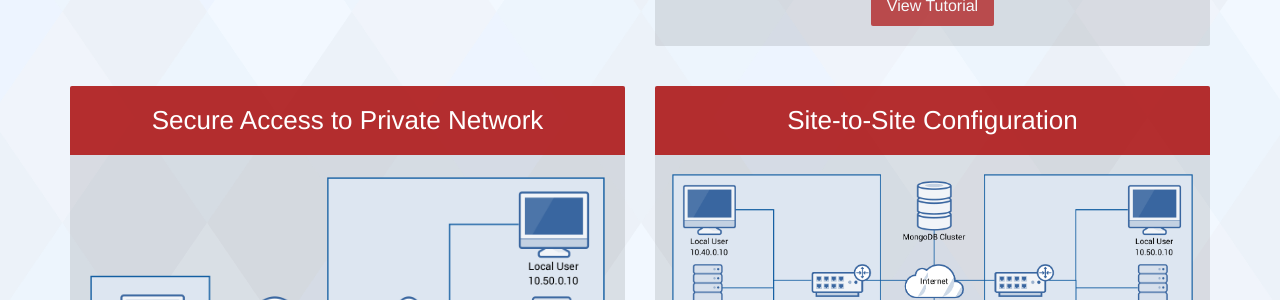
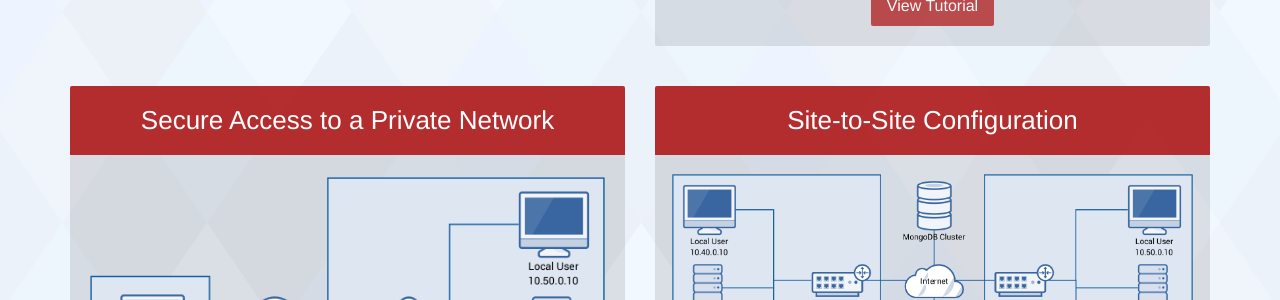
Before and after one commit to pritunl/pritunl.github.io, a Jekyll site: the page built from index.html, in a window 1280 px wide and 900 px high, scrolled down 7415 px. Shown: the part 155-455 px from the top of the window. Built offline with Jekyll 4.4.1, drawn with Linux system fonts in a browser that asks for light colours; nearby versions of some CDN libraries; some web fonts are replaced; Markdown is read by kramdown in place of the engine named in the settings; comment, search, counter and statistics services are not loaded.

Commit message:
Fix tutorial name

```diff
--- a/index.html
+++ b/index.html
@@ -226,7 +226,7 @@ header_class: header-top
       <div class="row">
         <div class="item col-md-6 col-sm-6 col-xs-12">
           <div class="item-box">
-            <h3 class="title text-center">Secure Access to Private Network</h3>
+            <h3 class="title text-center">Secure Access to a Private Network</h3>
             <a href="https://docs.pritunl.com/v1/docs/accessing-a-private-network" target="_blank"><img class="img-duo" src="img/accessing_a_private_network.png" alt=""/></a>
             <a class="title btn btn-lg" href="https://docs.pritunl.com/v1/docs/accessing-a-private-network" target="_blank">View Tutorial</a>
           </div>
```
